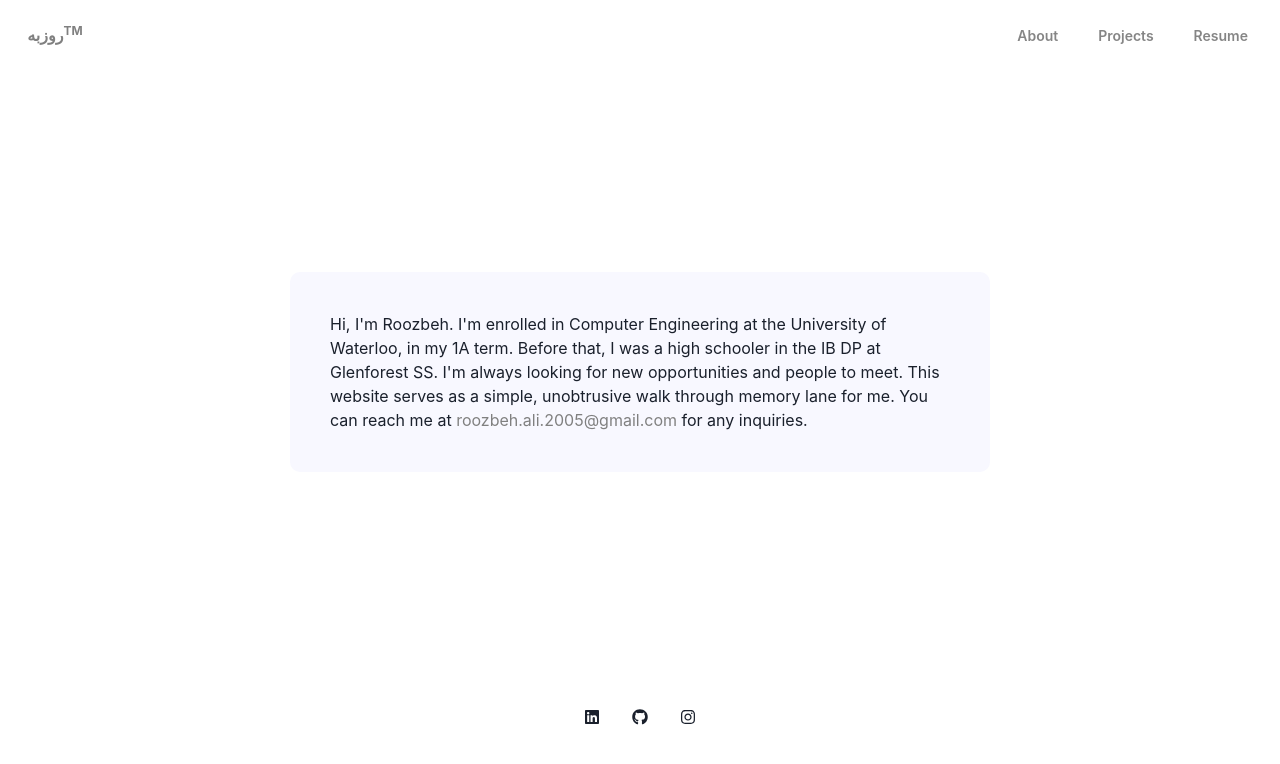
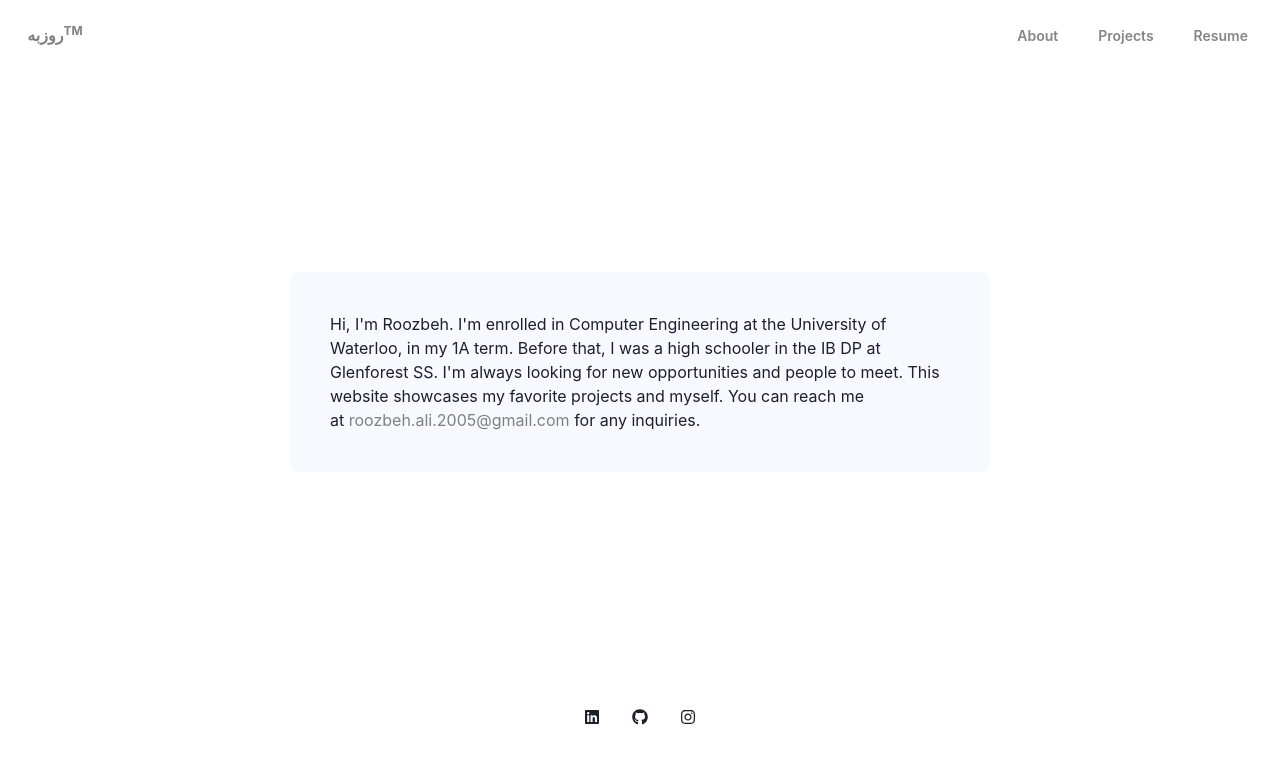
Before and after one commit to roozbehali/rooz, a Next.js app: page /about in a window 1280 px wide. Shown: the top 764 px of the page. Built offline with nearby package versions, Linux system fonts and the light colour scheme.

Commit message:
fixed about

```diff
--- a/pages/about.js
+++ b/pages/about.js
@@ -11,8 +11,8 @@ export default function Home() {
         <Text m={10} align='left'>Hi, I'm Roozbeh. I'm enrolled in Computer Engineering
           at the University of Waterloo, in my 1A term. Before that,
           I was a high schooler in the IB DP at Glenforest SS. I'm always
-          looking for new opportunities and people to meet. This website serves as a
-          simple, unobtrusive walk through memory lane for me. You can reach me at&nbsp;
+          looking for new opportunities and people to meet. This website showcases
+          my favorite projects and myself. You can reach me at&nbsp;
           <Link color='gray' href="mailto:roozbeh.ali.2005@gmail.com">roozbeh.ali.2005@gmail.com</Link>
           &nbsp;for any inquiries.
         </Text>
```
